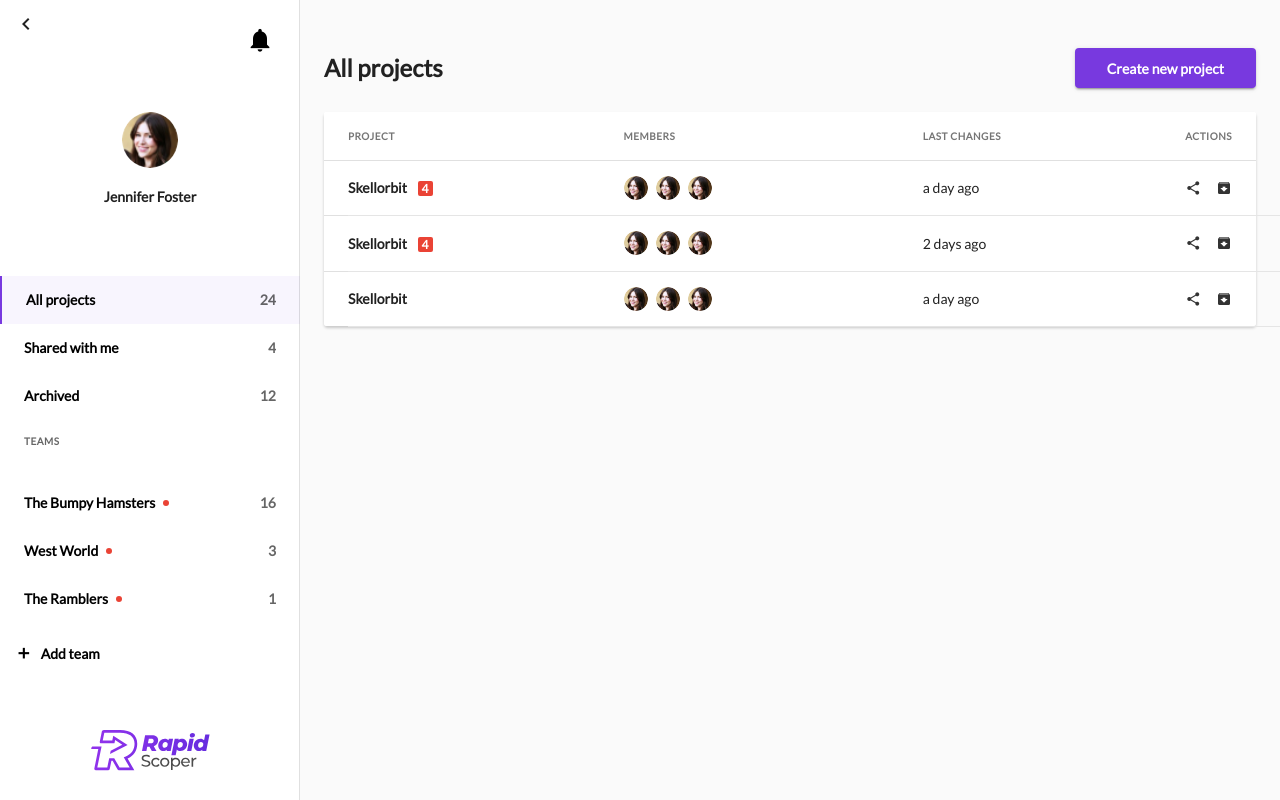
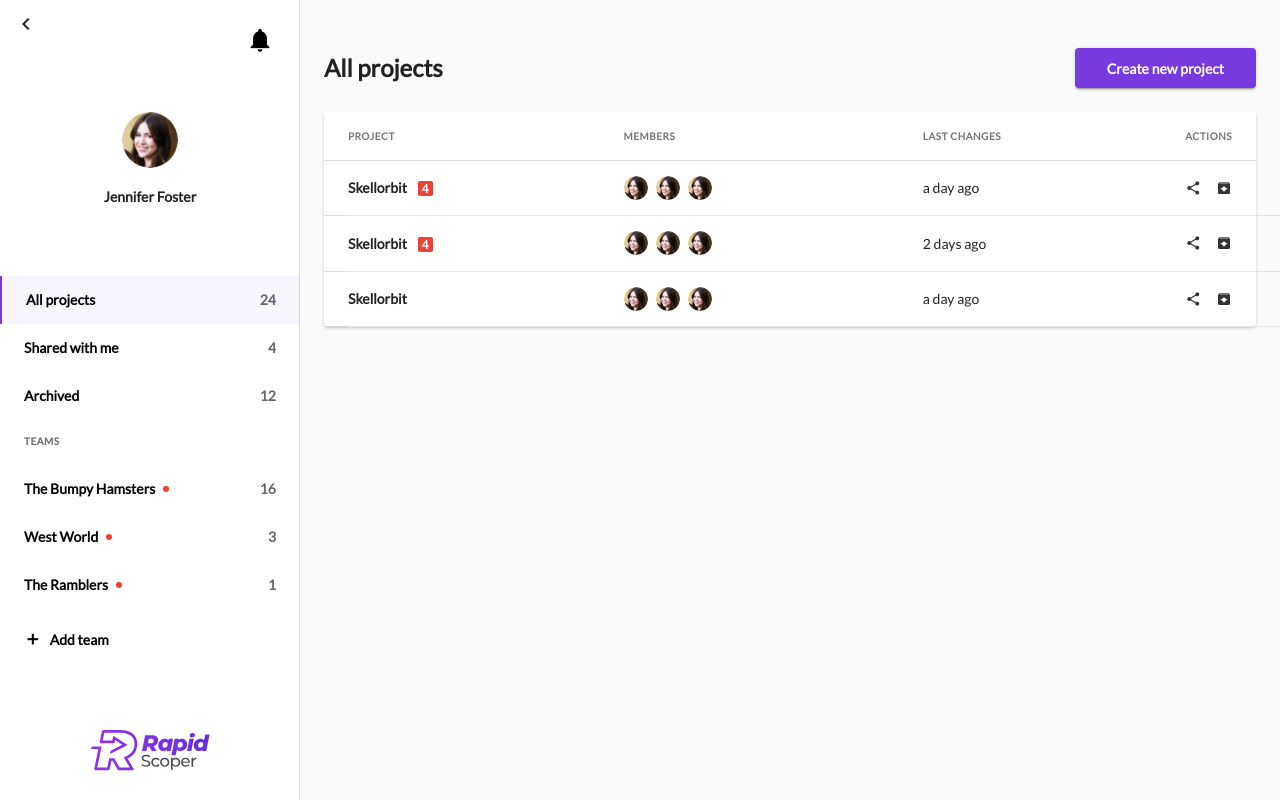
Before and after one commit to Mozzler/rapidscoper-frontend, a Vue app: page /dashboard/all-projects in a window 1280 px wide. Built offline with nearby package versions, Linux system fonts and the light colour scheme; sample sign-in values are in the browser's storage; what vue-google-oauth2 would draw is missing.

Commit message:
remove meta parameter for accept invite route

```diff
--- a/src/assets/scss/_navigation.scss
+++ b/src/assets/scss/_navigation.scss
@@ -73,7 +73,7 @@
   }
 
   .sidebar-section {
-    margin: 14px 0 14px 24px;
+    margin: 14px 0 0 24px;
     text-transform: uppercase;
     color: rgba($black, 0.6);
     letter-spacing: 0.05em;
@@ -84,7 +84,7 @@
 
   .sidebar-add {
     margin-top: 12px;
-    margin-left: 15px;
+    margin-left: 24px;
     font-size: 14px;
     cursor: pointer;
     color: $black !important;
@@ -162,6 +162,10 @@
     overflow-y: hidden;
     position: relative;
   }
+
+  .sidebar-add {
+    margin-left: 15px !important;
+  }
 }
 
 .v-menu__content {
--- a/src/routes/signup.js
+++ b/src/routes/signup.js
@@ -46,8 +46,5 @@ export default [
     path: '/accept-invite',
     name: 'accept-invite',
     component: AuthFlow,
-    meta: {
-      guest: true
-    }
   }
 ];
```
